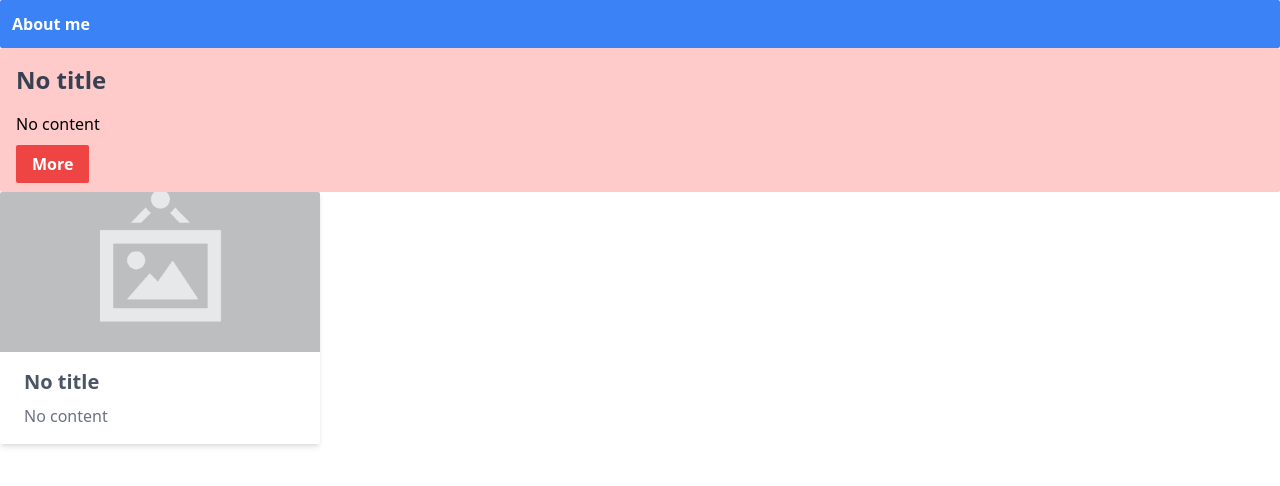
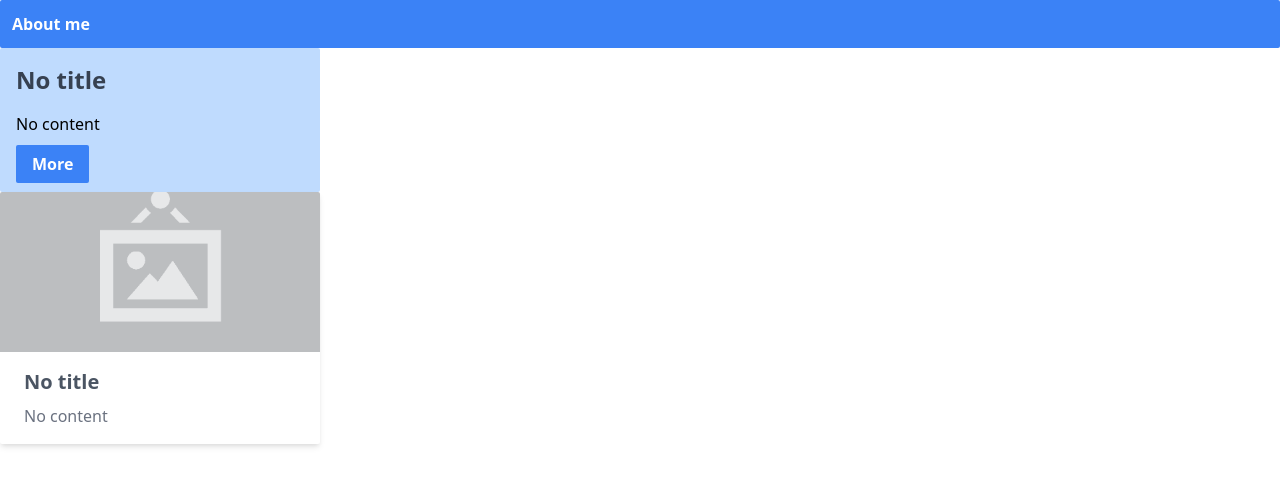
Before and after one commit to AntonHub00/ReactJS-About-me-app, a React (Create React App) app: page / in a window 1280 px wide. Shown: the top 486 px of the page. Built offline with nearby package versions, Linux system fonts and the light colour scheme.

Commit message:
Section component refactored to pass color via props

```diff
--- a/src/components/Section.jsx
+++ b/src/components/Section.jsx
@@ -1,18 +1,61 @@
-import React from "react";
+import React, { useEffect, useState } from "react";
 
-const Section = ({ title, content, link }) => (
-  <div className="bg-red-200 p-4 md:rounded-sm">
+// Needed because Tailwind CSS engine searches for whole classnames (cannot use
+// string templates to dinamically create classnames).
+const baseColors = {
+  red: {
+    sectionBackground: "bg-red-200",
+    buttonBackground: "bg-red-500",
+  },
+  green: {
+    sectionBackground: "bg-green-200",
+    buttonBackground: "bg-green-500",
+  },
+  yellow: {
+    sectionBackground: "bg-yellow-200",
+    buttonBackground: "bg-yellow-500",
+  },
+  indigo: {
+    sectionBackground: "bg-indigo-200",
+    buttonBackground: "bg-indigo-500",
+  },
+  purple: {
+    sectionBackground: "bg-purple-200",
+    buttonBackground: "bg-purple-500",
+  },
+  pink: {
+    sectionBackground: "bg-pink-200",
+    buttonBackground: "bg-pink-500",
+  },
+  blue: {
+    sectionBackground: "bg-blue-200",
+    buttonBackground: "bg-blue-500",
+  },
+};
+
+const Section = ({ title, content, link, color }) => {
+  const [selectedColor, setSelectedColor] = useState("blue");
+
+  useEffect(() => {
+    if (color in baseColors) setSelectedColor(color);
+  }, [color]);
+
+  return (
+    <div
+      className={`${baseColors[selectedColor].sectionBackground} p-4 md:rounded-sm w-80 flex-auto`}
+    >
       <div className="text-2xl font-bold text-gray-700">
         {title || "No title"}
       </div>
       <p className="my-4">{content || "No content"}</p>
       <a
         href={link || "#"}
-      className="bg-red-500 text-white rounded-sm px-4 py-2 font-semibold"
+        className={`${baseColors[selectedColor].buttonBackground} text-white rounded-sm px-4 py-2 font-semibold`}
       >
         More
       </a>
     </div>
   );
+};
 
 export default Section;
```
Lines whose indentation alone changed are shown as unchanged.
